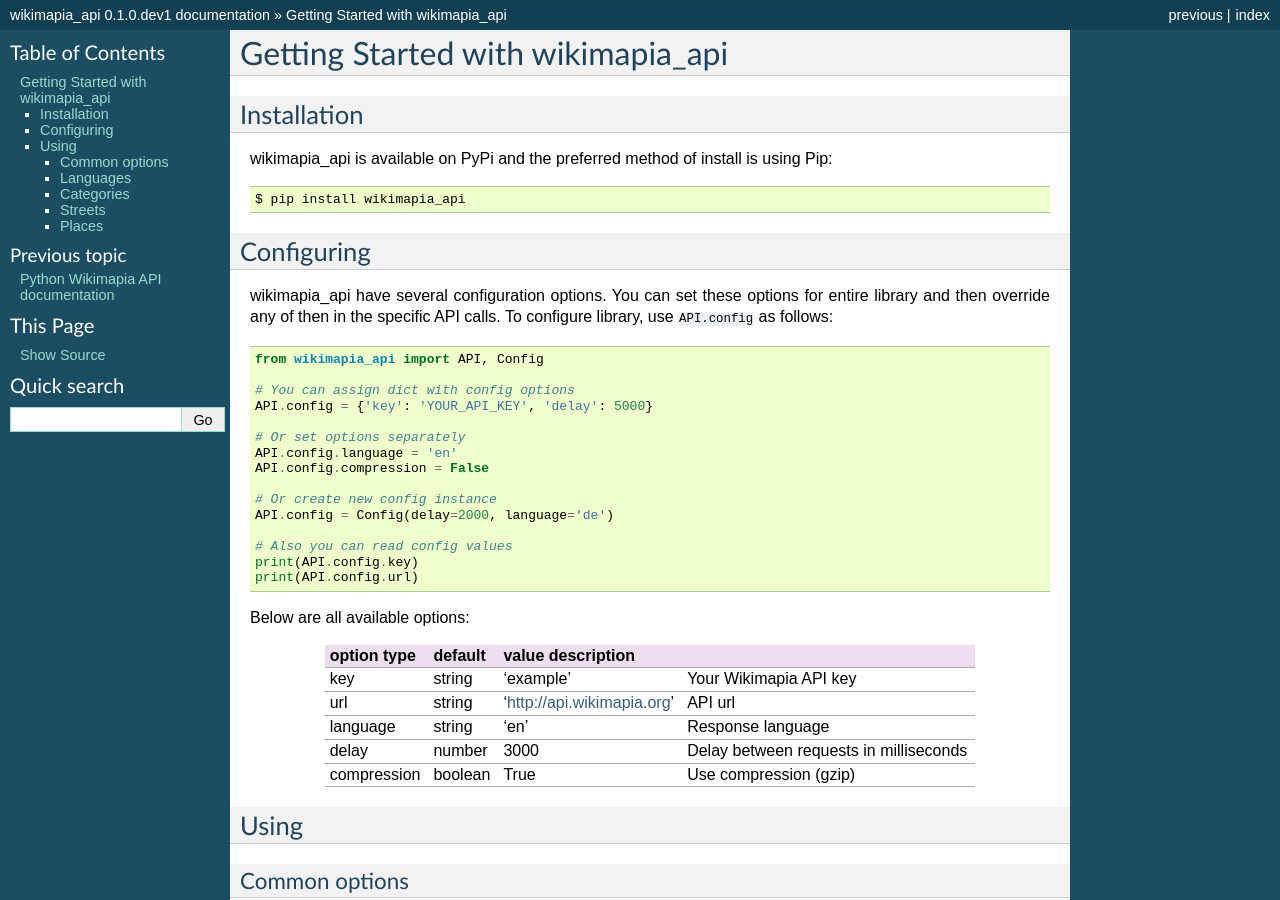
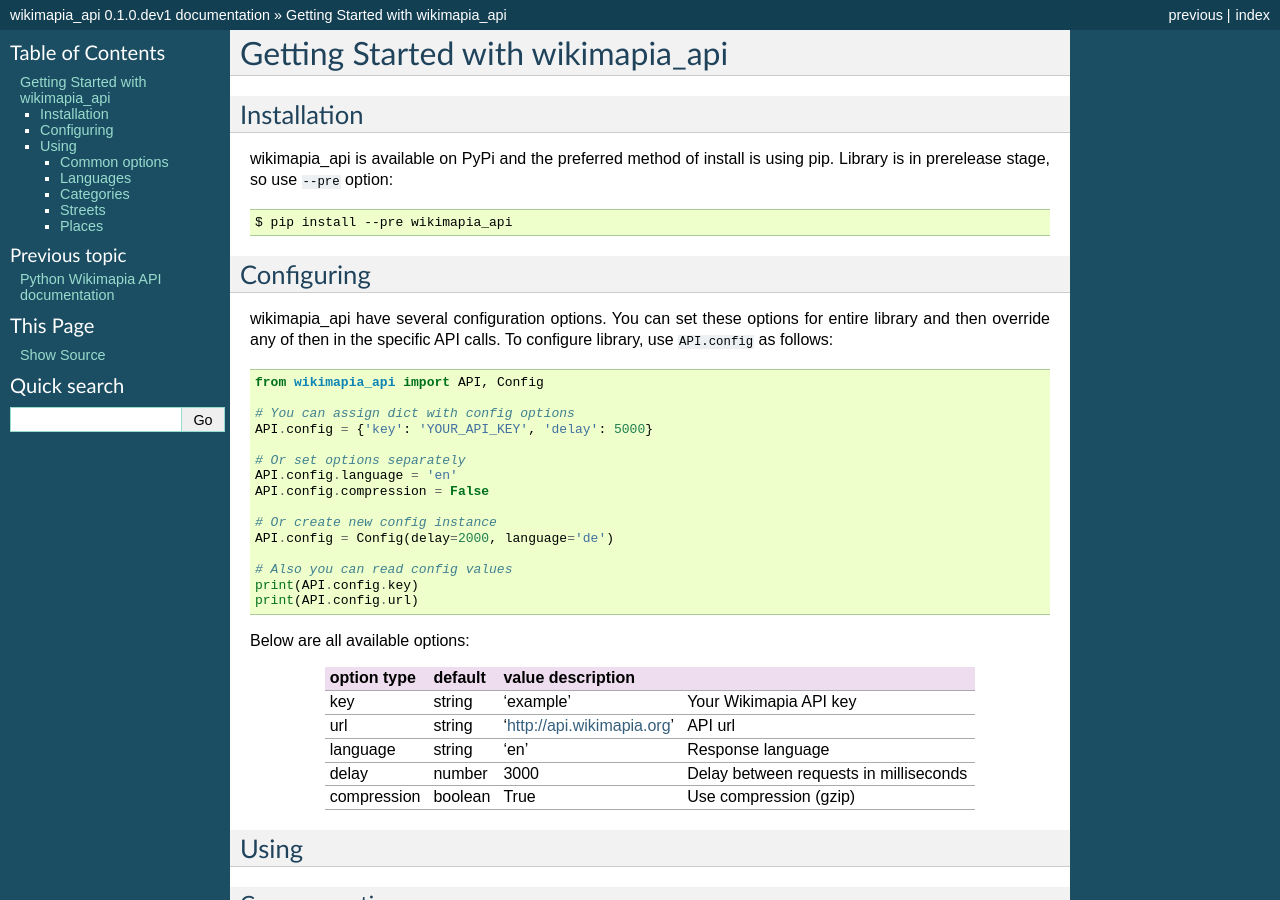
Before and after one commit to plandex/wikimapia-api-py, a Sphinx documentation site: the page built from docs/tutorial.rst, in a window 1280 px wide and 900 px high. Built offline with Sphinx 7.4.7, drawn with Linux system fonts in a browser that asks for light colours.

Commit message:
0.1.0.dev1 prerelease

```diff
--- a/README.rst
+++ b/README.rst
@@ -9,9 +9,11 @@
 Installation
 ------------
 
+Library is in prerelease stage, so use ``--pre`` option:
+
 .. code-block:: bash
 
-    pip install wikimapia_api
+    pip install --pre wikimapia_api
 
 Usage
 -----
--- a/docs/tutorial.rst
+++ b/docs/tutorial.rst
@@ -8,9 +8,9 @@
 ============
 
 wikimapia_api is available on PyPi and the preferred method of install is
-using Pip::
+using pip. Library is in prerelease stage, so use ``--pre`` option::
 
-  $ pip install wikimapia_api
+  $ pip install --pre wikimapia_api
 
 Configuring
 ===========
--- a/setup.py
+++ b/setup.py
@@ -25,6 +25,7 @@
     author_email='alexey.ovchinnikov@yandex.ru',
     url='https://github.com/plandex/wikimapia-api-py/',
     license='MIT',
+    keywords = 'wikimapia api geo map',
     packages=['wikimapia_api'],
     install_requires=install_requires,
     tests_require=tests_require,
```
Also changed, not shown: 3 other files.
